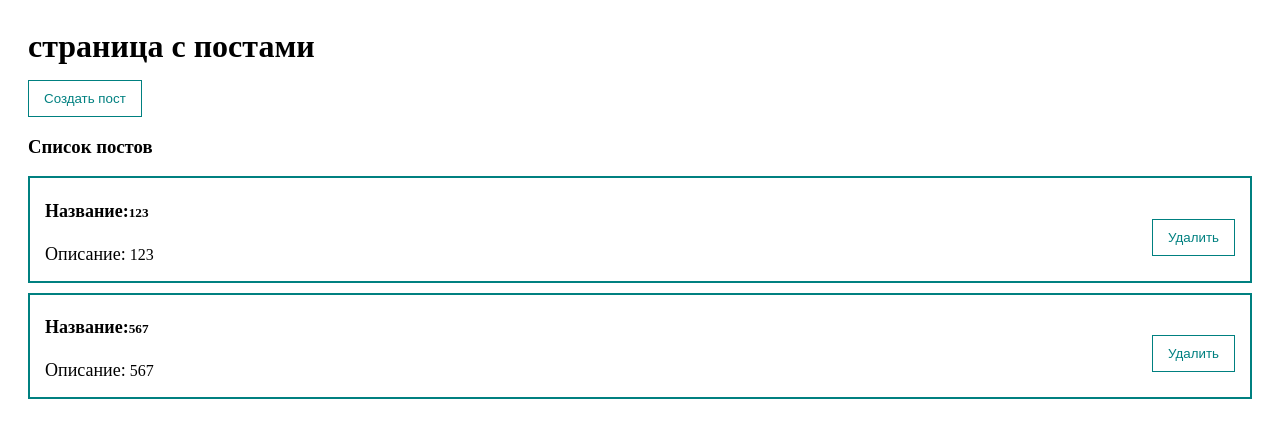
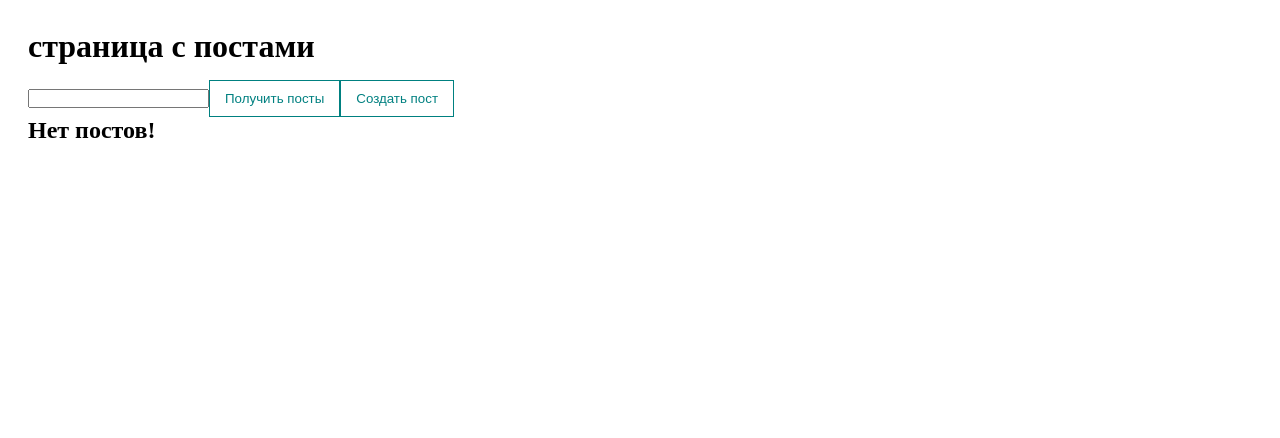
Before and after one commit to Bach1685/LearnigVue, a Vue app: page / in a window 1280 px wide. Shown: the top 438 px of the page. Built offline with nearby package versions, Linux system fonts and the light colour scheme.

Commit message:
теперь получам посты от сервера

```diff
--- a/package.json
+++ b/package.json
@@ -8,6 +8,7 @@
     "preview": "vite preview"
   },
   "dependencies": {
+    "axios": "^0.27.2",
     "vue": "^3.2.25"
   },
   "devDependencies": {
--- a/src/App.vue
+++ b/src/App.vue
@@ -2,6 +2,8 @@
 <template>
   <div class="app">
     <h1>страница с постами</h1>
+    <input type="text" v-model.trim="modificatorValue" />
+    <my-button @click="fetchPosts">Получить посты</my-button>
     <my-button @click="showDialog"> Создать пост </my-button>
     <my-dialog v-model:show="dialogVisible">
       <post-form @createPost="createPost" />
@@ -14,6 +16,7 @@
 <script>
 import PostForm from "./components/PostForm.vue";
 import PostList from "./components/PostList.vue";
+import axios from "axios";
 export default {
   components: {
     PostForm,
@@ -21,19 +24,9 @@
   },
   data() {
     return {
-      posts: [
-        {
-          id: 1,
-          title: "123",
-          description: "123",
-        },
-        {
-          id: 2,
-          title: "567",
-          description: "567",
-        },
-      ],
+      posts: [],
       dialogVisible: false,
+      modificatorValue: "",
     };
   },
   methods: {
@@ -42,12 +35,27 @@
       this.dialogVisible = false;
     },
     removePost(_post) {
-      console.log(12);
       let index = this.posts.findIndex((post) => post.id == _post.id);
       this.posts.splice(index, 1);
     },
     showDialog() {
       this.dialogVisible = true;
+    },
+    async fetchPosts() {
+      try {
+        let respons = await axios.get(
+          "https://jsonplaceholder.typicode.com/posts?_limit=10"
+        );
+        this.posts = Array.from(respons.data).map((item) => {
+          return {
+            id: item.id,
+            title: item.title,
+            description: item.body,
+          };
+        });
+      } catch (ex) {
+        console.log(ex);
+      }
     },
   },
 };
--- a/src/components/PostForm.vue
+++ b/src/components/PostForm.vue
@@ -9,7 +9,7 @@
     />
     <my-input
       class="input"
-      v-model="post.description"
+      v-model:value="post.description"
       type="text"
       placeholder="Описание"
     />
```
Also changed, not shown: 1 other file (tests, documents, lock files or other folders).
